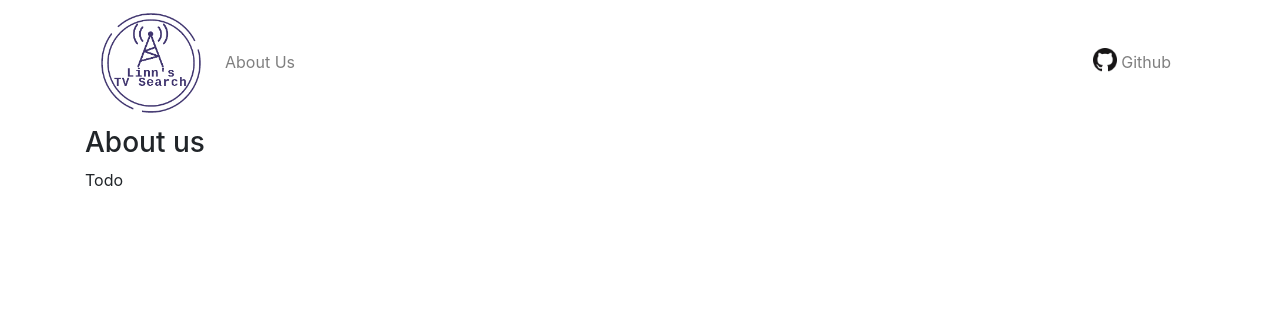
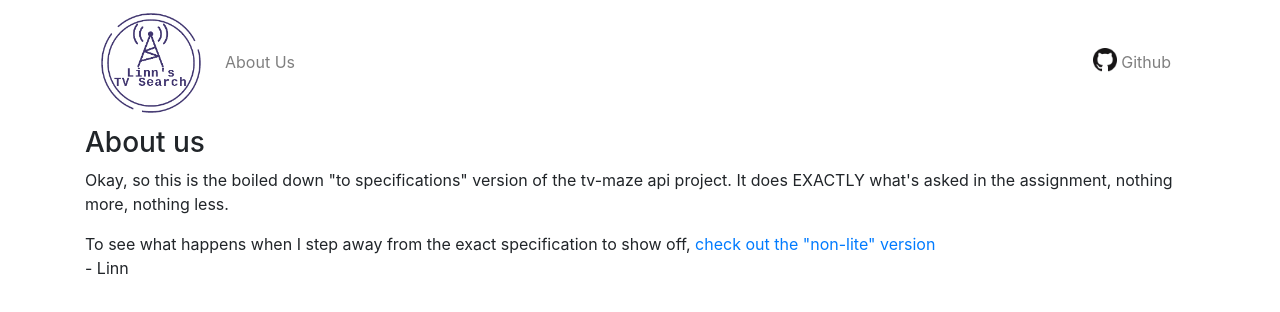
Before and after one commit to SimplyLinn/tvmaze-api-frontend-lite, a Vue app: page /#/about in a window 1280 px wide. Shown: the top 312 px of the page. Built offline with nearby package versions, Linux system fonts and the light colour scheme.

Commit message:
Did the about page

```diff
--- a/src/components/AboutUs.vue
+++ b/src/components/AboutUs.vue
@@ -2,7 +2,12 @@
   <div>
     <h3>About us</h3>
     <p>
-      Todo
+      Okay, so this is the boiled down "to specifications" version of the tv-maze api project. It does EXACTLY what's asked in the assignment,
+      nothing more, nothing less.
+    </p>
+    <p>
+      To see what happens when I step away from the exact specification to show off, <a href="https://tvmaze.opposite.dev">check out the "non-lite" version</a><br/>
+      - Linn
     </p>
   </div>
 </template>
```
